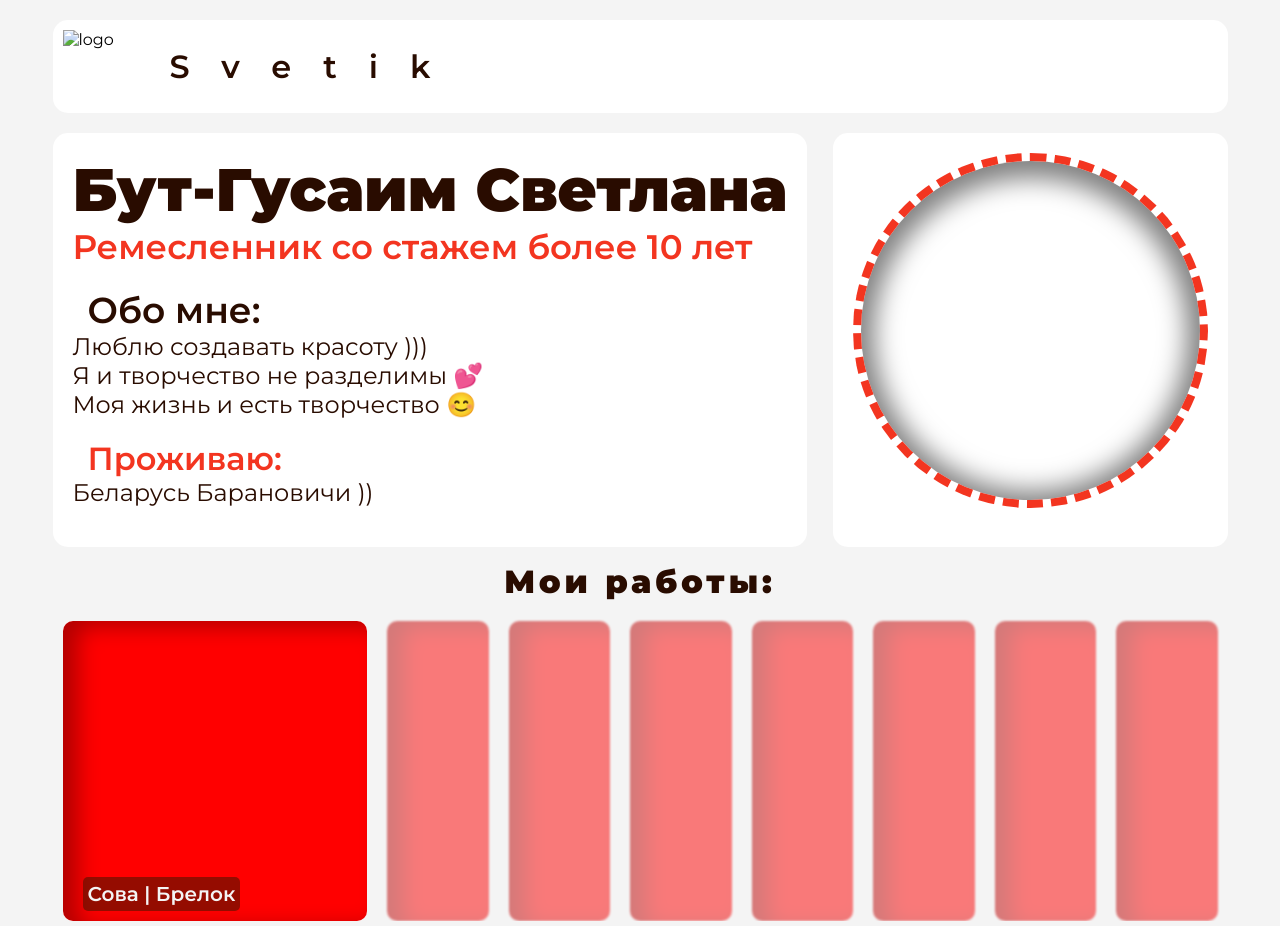
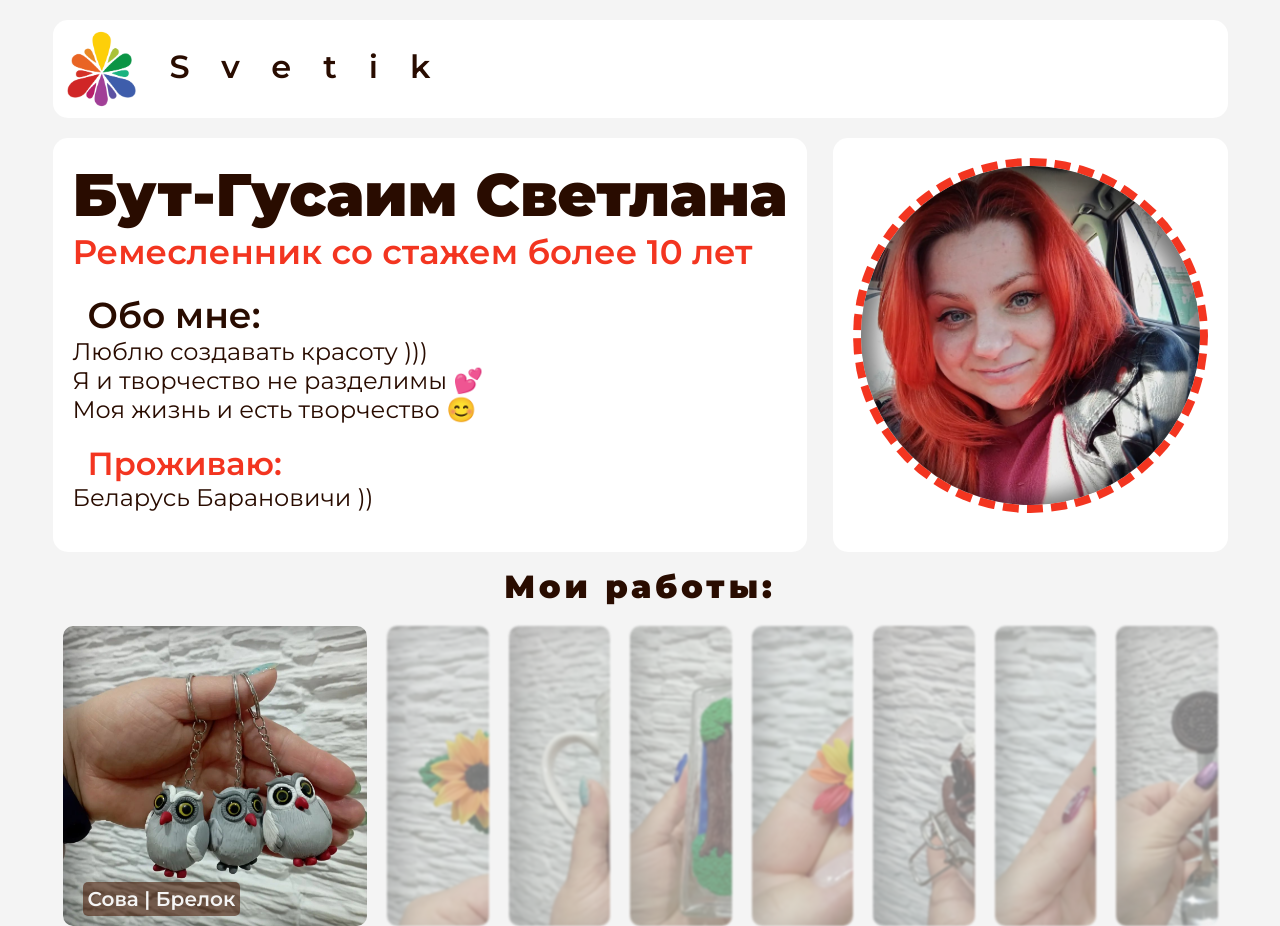
Before and after one commit to SvetikSemitsvetick/landing, a plain HTML site: page index.html in a window 1280 px wide. Drawn offline with Linux system fonts and the light colour scheme; the site is published under a folder, as on GitHub Pages, so addresses that start at the root find nothing.

Commit message:
Update index.html

```diff
--- a/index.html
+++ b/index.html
@@ -12,7 +12,7 @@
 <body>
     <div class="container">
         <nav class="navbar">
-            <img src="/assets/logo.png" alt="logo">
+            <img src="logo.png" alt="logo">
             <p class="nav-text">Svetik</p>
         </nav>
         <header>
@@ -31,33 +31,33 @@
                 <p><span class="style-2">Проживаю:</span><br>Беларусь Барановичи ))</p>
             </div>
             <div class="section">
-                    <img src="/assets/Photo.png" alt="photo" class="photo">
+                    <img src="Photo.png" alt="photo" class="photo">
             </div>
         </header>
         <h1 class="h1-card">Мои работы:</h1>
         <div class="botton-place">
-            <div class="card" style="background-image: url(/assets/cards/card-1.jfif);">
+            <div class="card" style="background-image: url(card-1.jfif);">
                 <h3>Сова | Брелок</h3>
             </div>
-            <div class="card" style="background-image: url(/assets/cards/card-2.jfif);">
+            <div class="card" style="background-image: url(card-2.jfif);">
                 <h3>Подсолнух | Брошь</h3>
             </div>
-            <div class="card" style="background-image: url(/assets/cards/card-3.jfif);">
+            <div class="card" style="background-image: url(card-3.jfif);">
                 <h3>Персонаж | Кружка</h3>
             </div>
-            <div class="card" style="background-image: url(/assets/cards/card-4.jfif);">
+            <div class="card" style="background-image: url(card-4.jfif);">
                 <h3>Фразы | Графин</h3>
             </div>
-            <div class="card" style="background-image: url(/assets/cards/card-5.jfif);">
+            <div class="card" style="background-image: url(card-5.jfif);">
                 <h3>Семецветики | Серьги</h3>
             </div>
-            <div class="card" style="background-image: url(/assets/cards/card-6.jfif);">
+            <div class="card" style="background-image: url(card-6.jfif);">
                 <h3>Сладости | Баночка</h3>
             </div>
-            <div class="card" style="background-image: url(/assets/cards/card-7.jfif);">
+            <div class="card" style="background-image: url(card-7.jfif);">
                 <h3>Розы | Брошь</h3>
             </div>
-            <div class="card" style="background-image: url(/assets/cards/card-8.jfif);">
+            <div class="card" style="background-image: url(card-8.jfif);">
                 <h3>Кофейный набор</h3>
             </div>
         </div>
```
